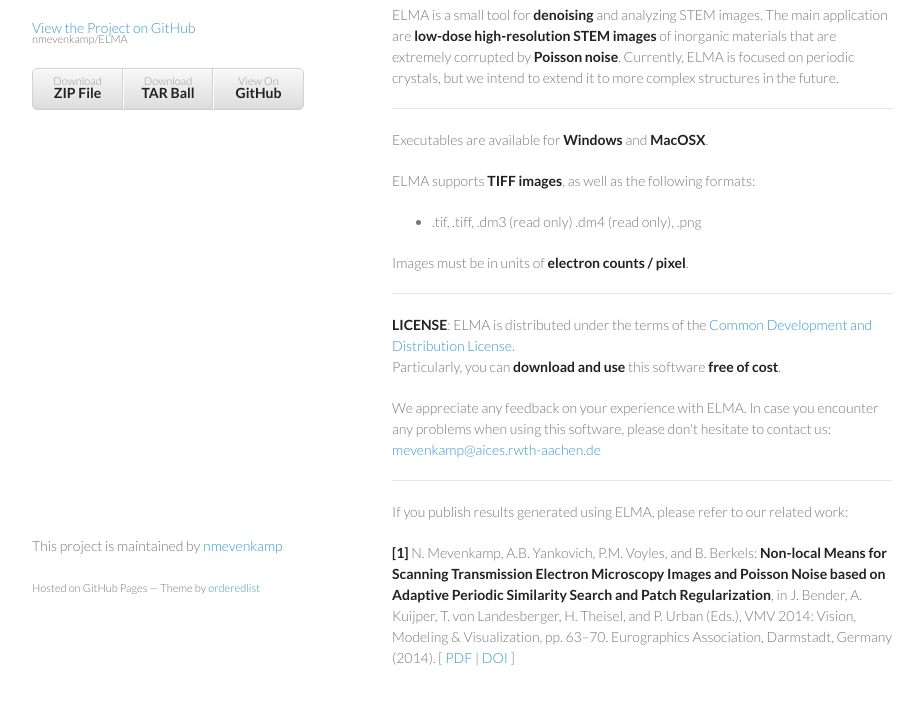
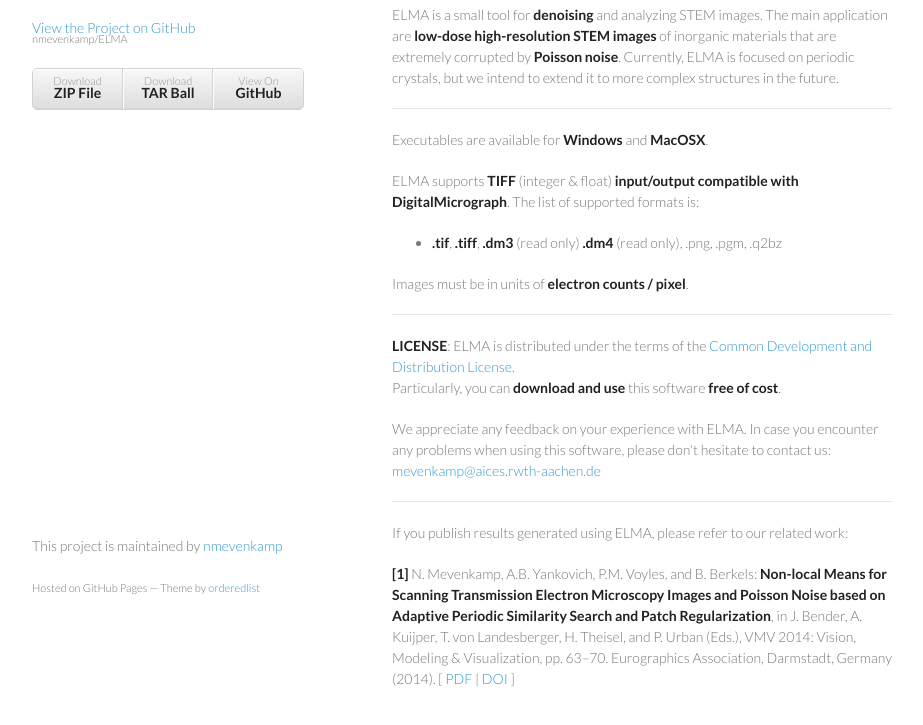
Before and after one commit to nmevenkamp/ELMA, a plain HTML site: page index.html in a window 1280 px wide. Shown: the part 133-858 px from the top of the page, without its empty margins (178-1101 px from the left). Drawn offline with Linux system fonts and the light colour scheme.

Commit message:
Create gh-pages branch via GitHub

```diff
--- a/index.html
+++ b/index.html
@@ -39,10 +39,11 @@
 
 <p>Executables are available for <strong>Windows</strong> and <strong>MacOSX</strong>.</p>
 
-<p>ELMA supports <strong>TIFF images</strong>, as well as the following formats:</p>
+<p>ELMA supports <strong>TIFF</strong> (integer &amp; float) <strong>input/output compatible with DigitalMicrograph</strong>. The list of supported formats is:</p>
 
 <ul>
-<li>.tif, .tiff, .dm3 (read only) .dm4 (read only), .png</li>
+<li>
+<strong>.tif</strong>, <strong>.tiff</strong>, <strong>.dm3</strong> (read only) <strong>.dm4</strong> (read only), .png, .pgm, .q2bz</li>
 </ul>
 
 <p>Images must be in units of <strong>electron counts / pixel</strong>.</p>
```
Also changed, not shown: params.json (+1 -1 lines).
